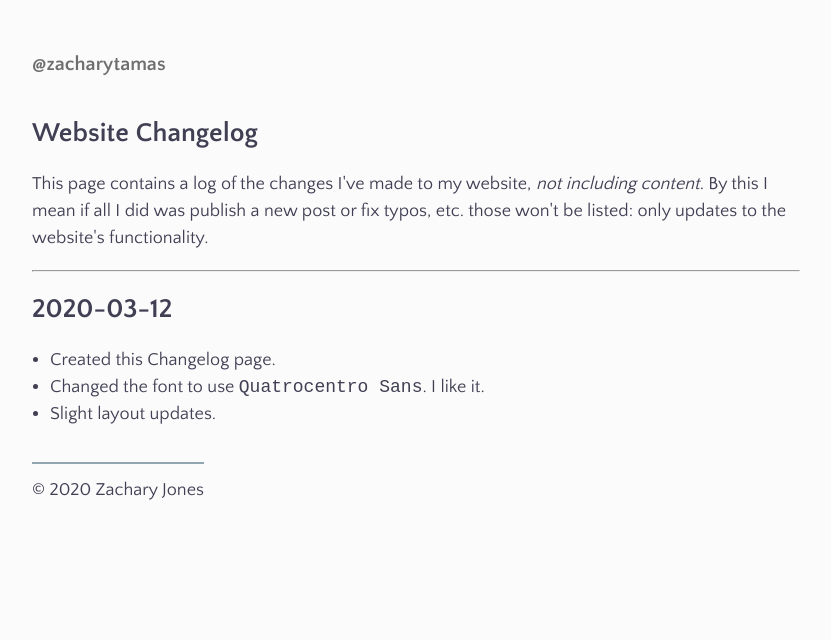
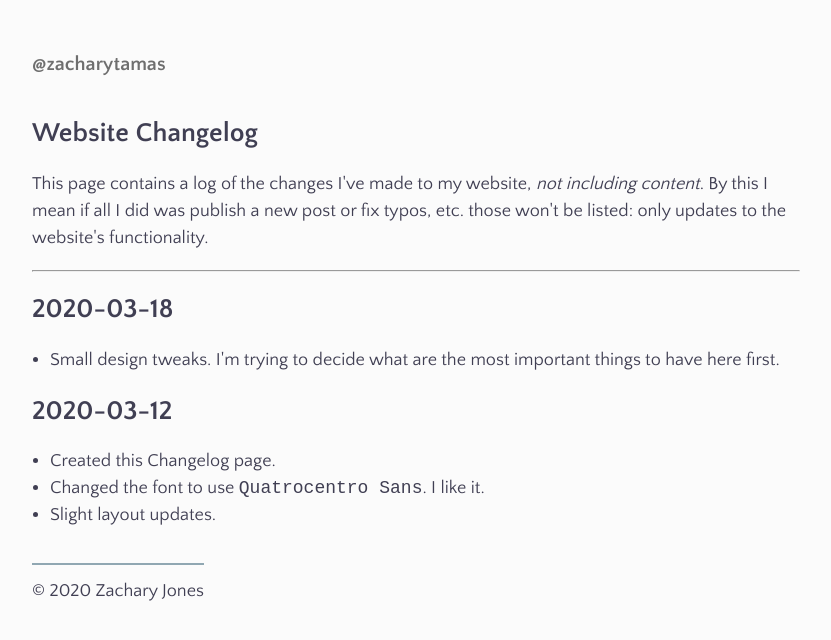
Before and after one commit to zacharytamas/hub, a Next.js app: page /changelog in a window 1280 px wide. Shown: the top 640 px of the page, without its empty margins (224-1055 px from the left). Built offline with nearby package versions, Linux system fonts and the light colour scheme.

Commit message:
📝 Update changelog for today

```diff
--- a/src/content/changelog.mdx
+++ b/src/content/changelog.mdx
@@ -6,6 +6,11 @@ listed: only updates to the website's functionality.
 
 ---
 
+## 2020-03-18
+
+- Small design tweaks. I'm trying to decide what are the most important things to have
+  here first.
+
 ## 2020-03-12
 
 - Created this Changelog page.
--- a/src/pages/changelog.tsx
+++ b/src/pages/changelog.tsx
@@ -3,10 +3,8 @@ import React from 'react';
 import { BaseLayout } from '../components/layouts';
 import ChangeLogContent from '../content/changelog.mdx';
 
-export default () => {
-  return (
-    <BaseLayout>
-      <ChangeLogContent />
-    </BaseLayout>
-  );
-};
+export default () => (
+  <BaseLayout pageTitle="Changelog">
+    <ChangeLogContent />
+  </BaseLayout>
+);
```
